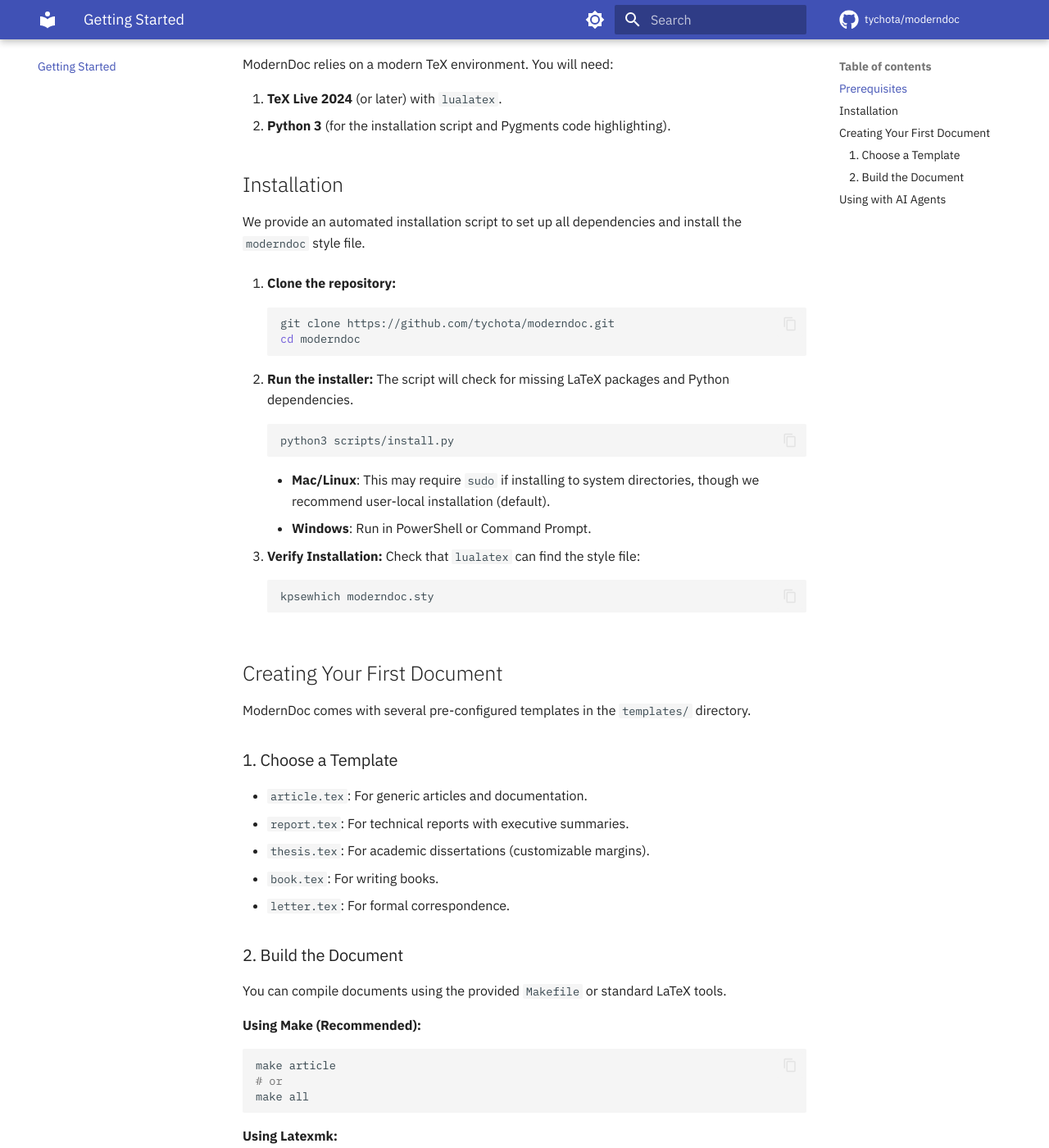
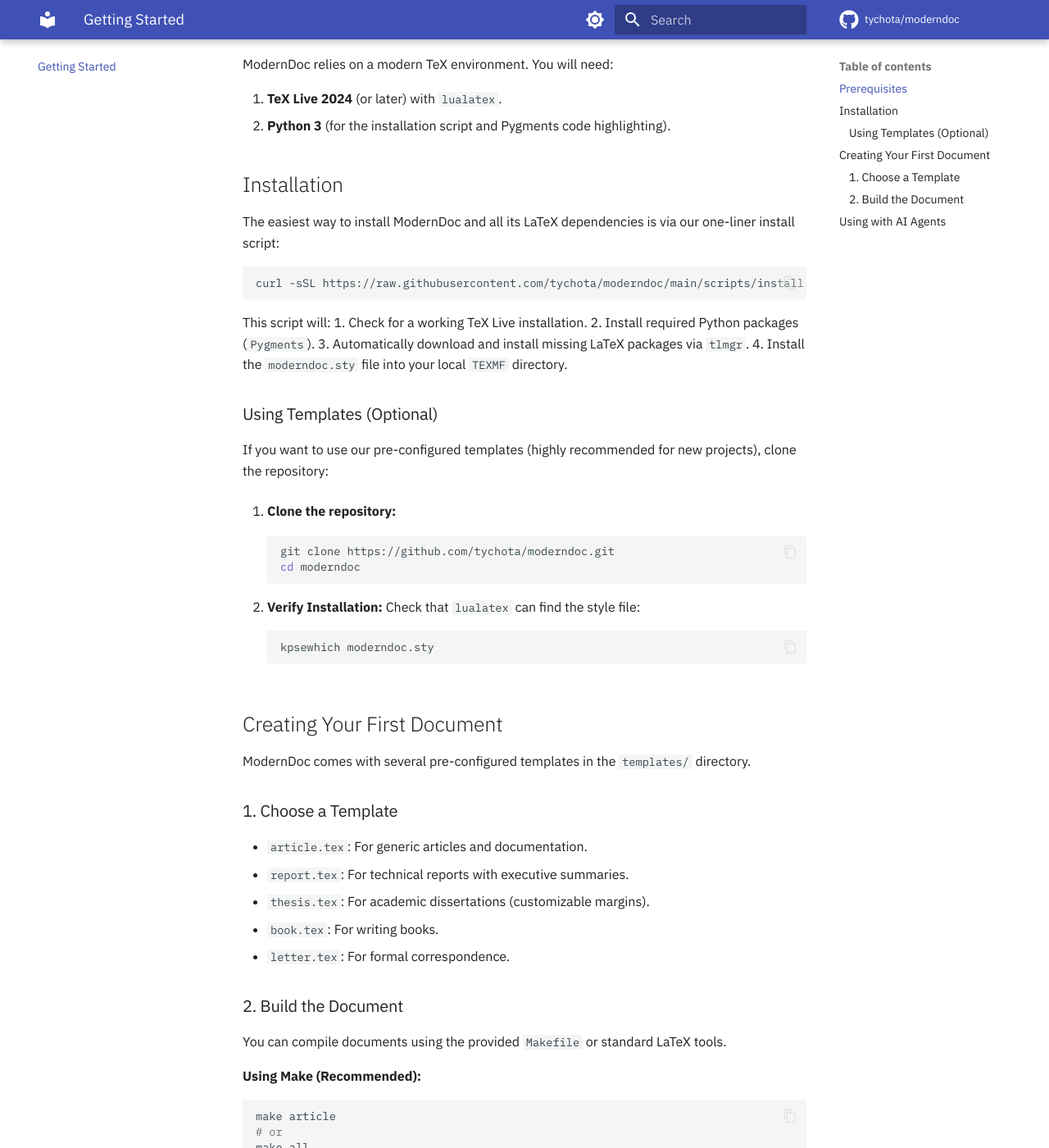
Before and after one commit to tychota/moderndoc, an MkDocs documentation site: the page built from docs/getting-started.md, in a window 1280 px wide and 1400 px high, scrolled down 278 px. Shown: the whole window at 82% size. Built offline with MkDocs 1.6.1 and Material for MkDocs 9.7.7, drawn with Linux system fonts in a browser that asks for light colours; comment, search, counter and statistics services are not loaded; some of the changed text lies outside the part shown.

Commit message:
feat: implement one-liner installation and update docs
- Enhanced install.sh to support piping via curl and remote installation
- Updated README.md and Getting Started guide with the one-liner command
- Clarified that cloning is optional for using the library but recommended for templates

Co-authored-by: Gemini CLI Agent <gemini-cli@google.com>

````diff
--- a/docs/getting-started.md
+++ b/docs/getting-started.md
@@ -11,7 +11,21 @@ ModernDoc relies on a modern TeX environment. You will need:
 
 ## Installation
 
-We provide an automated installation script to set up all dependencies and install the `moderndoc` style file.
+The easiest way to install ModernDoc and all its LaTeX dependencies is via our one-liner install script:
+
+```bash
+curl -sSL https://raw.githubusercontent.com/tychota/moderndoc/main/scripts/install.sh | bash
+```
+
+This script will:
+1.  Check for a working TeX Live installation.
+2.  Install required Python packages (`Pygments`).
+3.  Automatically download and install missing LaTeX packages via `tlmgr`.
+4.  Install the `moderndoc.sty` file into your local `TEXMF` directory.
+
+### Using Templates (Optional)
+
+If you want to use our pre-configured templates (highly recommended for new projects), clone the repository:
 
 1.  **Clone the repository:**
     ```bash
@@ -19,16 +33,7 @@ We provide an automated installation script to set up all dependencies and insta
     cd moderndoc
     ```
 
-2.  **Run the installer:**
-    The script will check for missing LaTeX packages and Python dependencies.
-    ```bash
-    python3 scripts/install.py
-    ```
-
-    *   **Mac/Linux**: This may require `sudo` if installing to system directories, though we recommend user-local installation (default).
-    *   **Windows**: Run in PowerShell or Command Prompt.
-
-3.  **Verify Installation:**
+2.  **Verify Installation:**
     Check that `lualatex` can find the style file:
     ```bash
     kpsewhich moderndoc.sty
@@ -39,17 +44,19 @@ We provide an automated installation script to set up all dependencies and insta
 ModernDoc comes with several pre-configured templates in the `templates/` directory.
 
 ### 1. Choose a Template
-*   `article.tex`: For generic articles and documentation.
-*   `report.tex`: For technical reports with executive summaries.
-*   `thesis.tex`: For academic dissertations (customizable margins).
-*   `book.tex`: For writing books.
-*   `letter.tex`: For formal correspondence.
+
+- `article.tex`: For generic articles and documentation.
+- `report.tex`: For technical reports with executive summaries.
+- `thesis.tex`: For academic dissertations (customizable margins).
+- `book.tex`: For writing books.
+- `letter.tex`: For formal correspondence.
 
 ### 2. Build the Document
 
 You can compile documents using the provided `Makefile` or standard LaTeX tools.
 
 **Using Make (Recommended):**
+
 ```bash
 make article
 # or
@@ -57,13 +64,13 @@ make all
 ```
 
 **Using Latexmk:**
+
 ```bash
 cd templates
 latexmk -lualatex -shell-escape article.tex
 ```
 
-!!! note "Shell Escape"
-    ModernDoc uses `minted` for code highlighting, which requires the `-shell-escape` flag during compilation.
+!!! note "Shell Escape" ModernDoc uses `minted` for code highlighting, which requires the `-shell-escape` flag during compilation.
 
 ## Using with AI Agents
 
````
Also changed, not shown: README.md (+19 -5 lines), 1 other file.
